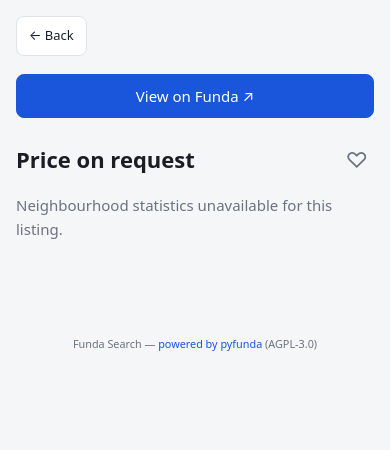
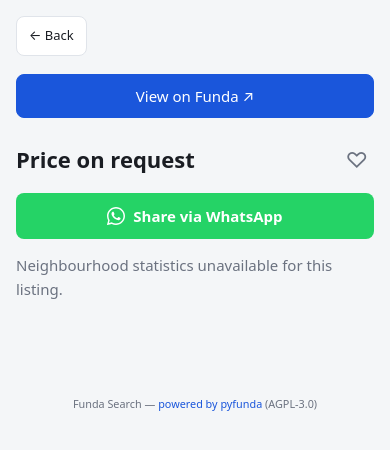
Before and after one commit to Codingroller/funda-search, a FastAPI app: template app/templates/listing_detail.html in a window 390 px wide. Shown: the part 77-527 px from the top of the page. Run offline with FastAPI, Linux system fonts and the light colour scheme; the template is opened without the code that fills it, so the values that code supplies are empty; parts of the project's set-up code (start-up, migrations or seed data) failed here and were passed over; some libraries are stand-ins or nearby versions.

Commit message:
Add WhatsApp share button on mobile detail page
Adds a full-width green 'Share via WhatsApp' button below the
price/tags row on the listing detail page, visible only on mobile
(≤640px). Tapping opens WhatsApp pre-filled with listing title,
price, and Funda URL via the https://wa.me/?text= scheme.

New url_quote Jinja2 filter (urllib.parse.quote) handles encoding.
Button hidden on desktop via display:none; shown on mobile via the
@media (max-width: 640px) block.

Co-Authored-By: Claude Sonnet 4.6 <noreply@anthropic.com>

```diff
--- a/app/templates/listing_detail.html
+++ b/app/templates/listing_detail.html
@@ -51,6 +51,15 @@
     title="{% if is_liked %}Remove from liked{% else %}Save to liked{% endif %}"
   >{{ '♥' if is_liked else '♡' }}</button>
 </div>
+
+{# ── WhatsApp share (mobile only) ── #}
+{% set _share_text = (listing.title or '') ~ ' — ' ~ (listing.price or '') ~ '\n' ~ (listing.url or '') %}
+<a class="btn-whatsapp mobile-only"
+   href="https://wa.me/?text={{ _share_text | url_quote }}"
+   target="_blank" rel="noopener">
+  <svg viewBox="0 0 24 24" fill="currentColor" width="18" height="18" aria-hidden="true"><path d="M17.472 14.382c-.297-.149-1.758-.867-2.03-.967-.273-.099-.471-.148-.67.15-.197.297-.767.966-.94 1.164-.173.199-.347.223-.644.075-.297-.15-1.255-.463-2.39-1.475-.883-.788-1.48-1.761-1.653-2.059-.173-.297-.018-.458.13-.606.134-.133.298-.347.446-.52.149-.174.198-.298.298-.497.099-.198.05-.371-.025-.52-.075-.149-.669-1.612-.916-2.207-.242-.579-.487-.5-.669-.51-.173-.008-.371-.01-.57-.01-.198 0-.52.074-.792.372-.272.297-1.04 1.016-1.04 2.479 0 1.462 1.065 2.875 1.213 3.074.149.198 2.096 3.2 5.077 4.487.709.306 1.262.489 1.694.625.712.227 1.36.195 1.871.118.571-.085 1.758-.719 2.006-1.413.248-.694.248-1.289.173-1.413-.074-.124-.272-.198-.57-.347z"/><path d="M12 0C5.373 0 0 5.373 0 12c0 2.127.558 4.126 1.535 5.857L.057 23.43a.5.5 0 0 0 .513.57l5.701-1.494A11.955 11.955 0 0 0 12 24c6.627 0 12-5.373 12-12S18.627 0 12 0zm0 22c-1.9 0-3.68-.524-5.2-1.437l-.373-.22-3.862 1.013 1.033-3.772-.242-.39A9.956 9.956 0 0 1 2 12C2 6.478 6.478 2 12 2s10 4.478 10 10-4.478 10-10 10z"/></svg>
+  Share via WhatsApp
+</a>
 
 {# ── Photo grid ── #}
 {% if listing.photos | length > 1 %}
--- a/app/templates_env.py
+++ b/app/templates_env.py
@@ -1,4 +1,5 @@
 import json
+from urllib.parse import quote
 from fastapi.templating import Jinja2Templates
 
 templates = Jinja2Templates(directory="app/templates")
@@ -22,3 +23,4 @@ def _format_price(value):
 
 templates.env.filters["cbs_value"] = _cbs_value
 templates.env.filters["format_price"] = _format_price
+templates.env.filters["url_quote"] = lambda s: quote(str(s), safe="")
--- a/static/style.css
+++ b/static/style.css
@@ -617,6 +617,26 @@ a:hover { text-decoration: underline; }
 /* Misc */
 .text-muted { color: var(--text-muted); }
 .small { font-size: 12px; }
+.mobile-only { display: none; }
+
+/* WhatsApp share button */
+.btn-whatsapp {
+  display: none;           /* desktop: hidden */
+  align-items: center;
+  justify-content: center;
+  gap: 8px;
+  width: 100%;
+  padding: 11px 16px;
+  background: #25d366;
+  color: #fff;
+  border-radius: var(--radius);
+  font-size: 15px;
+  font-weight: 600;
+  text-decoration: none;
+  margin-bottom: 14px;
+  transition: background .15s;
+}
+.btn-whatsapp:hover { background: #1ebe5d; text-decoration: none; color: #fff; }
 
 /* ── Mobile (≤ 640 px) ─────────────────────────────────────────────── */
 @media (max-width: 640px) {
@@ -712,6 +732,10 @@ a:hover { text-decoration: underline; }
   .listing-info { padding: 12px 12px 8px; }
   .listing-card-foot { text-align: center; padding: 8px 12px; }
 
+  /* ── WhatsApp share + mobile-only utility ── */
+  .btn-whatsapp { display: flex; }
+  .mobile-only { display: flex; }
+
   /* ── Detail page ── */
   .detail-hero { margin: 0; border-radius: 0; border-left: none; border-right: none; }
   .detail-hero-img { height: auto; aspect-ratio: 4/3; }
```
